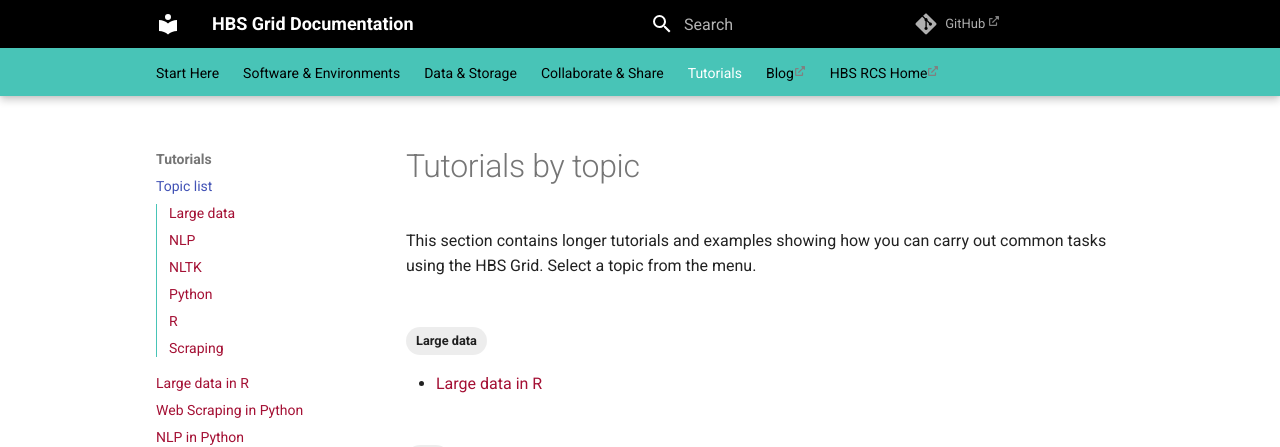
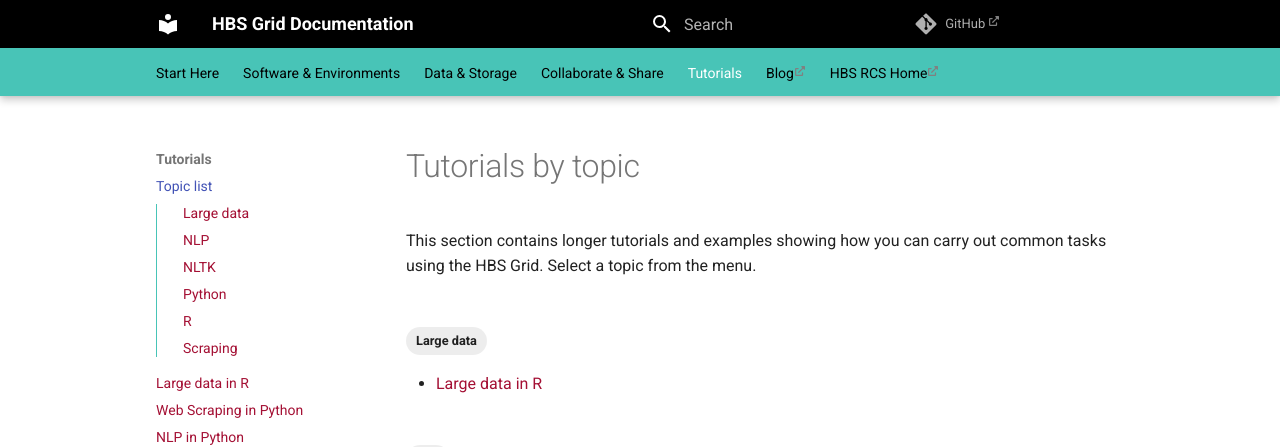
Before and after one commit to hbs-rcs/hbsgrid-docs, an MkDocs documentation site: the page built from docs/tutorials.md, in a window 1280 px wide. Shown: the top 447 px of the page. Built offline with MkDocs 1.6.1 and Material for MkDocs 9.7.7, drawn with Linux system fonts in a browser that asks for light colours; comment, search, counter and statistics services are not loaded.

Commit message:
increase nav indent

```diff
--- a/docs/stylesheets/extra.css
+++ b/docs/stylesheets/extra.css
@@ -44,3 +44,7 @@
   background-position: center;
   background-size: 10px auto;
 }
+
+nav.md-nav--secondary {
+    padding-left: 1em;
+}
```
